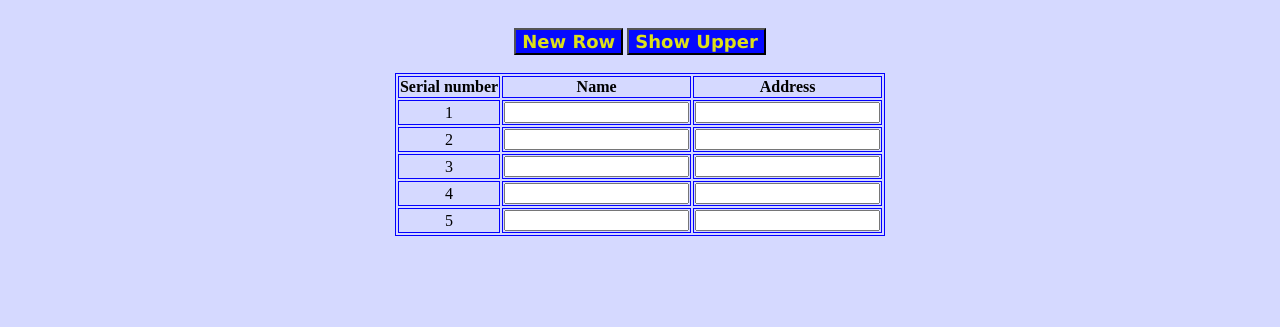
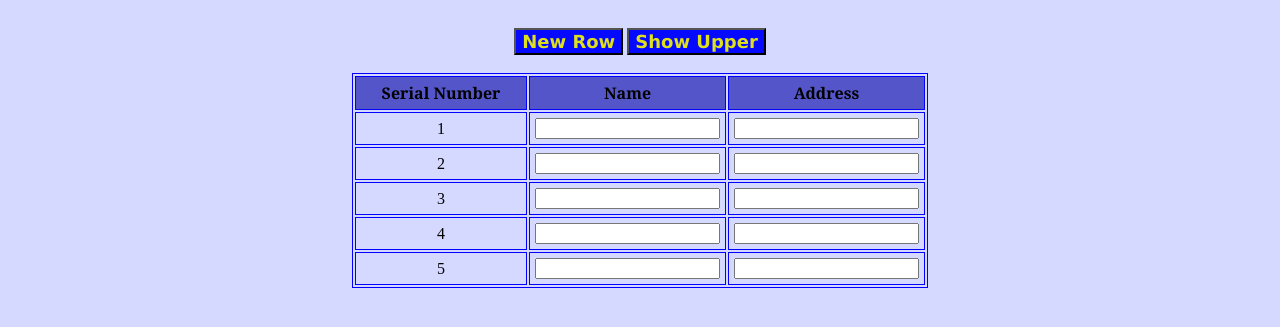
Before and after one commit to Karthik-krishna21/WebTechnology-Assignment1, a website: page index.html in a window 1280 px wide. Shown: the part 85-412 px from the top of the page. Drawn offline with Linux system fonts and the light colour scheme.

Commit message:
Styling Changes

```diff
--- a/index.html
+++ b/index.html
@@ -6,6 +6,16 @@
             table, th, td {
                 text-align: center;
                 border: 1px solid rgb(4, 0, 255);
+            }
+
+            th, td {
+                padding: 5px;
+                width: 160px;
+            }
+            th {
+                background-color: rgb(85, 85, 202);
+                font-family: Cambria, Cochin, Georgia, Times, 'Times New Roman', serif;
+
             }
             button {
                 background-color: rgb(5, 9, 255);
@@ -92,7 +102,7 @@
                     var address = json.address;
                     var html ="";
                     $('#upper').html('<table />');
-                    html+="<tr><th>Serial</th><th>Name</th><th>Address</th></tr>"
+                    html+="<tr><th>Serial Number</th><th>Name</th><th>Address</th></tr>"
                     $('#upper table').append(html);
 
                     var x = document.getElementById("mytable").rows.length;
@@ -141,10 +151,10 @@
             <br><br><br>
             <table id="mytable">
                 <tr>
-                    <th>Serial number</th>
-            <th>Name</th>
-            <th>Address</th>
-        </tr>
+                    <th>Serial Number</th>
+                    <th>Name</th>
+                    <th>Address</th>
+                </tr>
         <tr>
             <td>1</td>
             <td> <input type="text" id="name1"></td>
```
